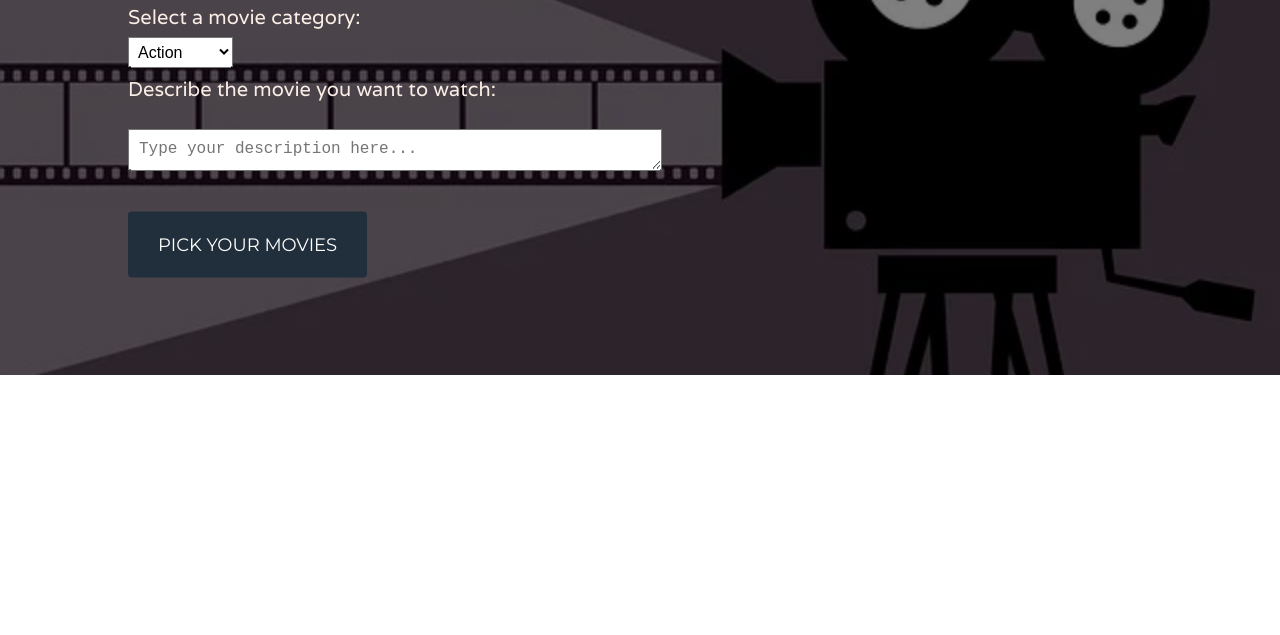
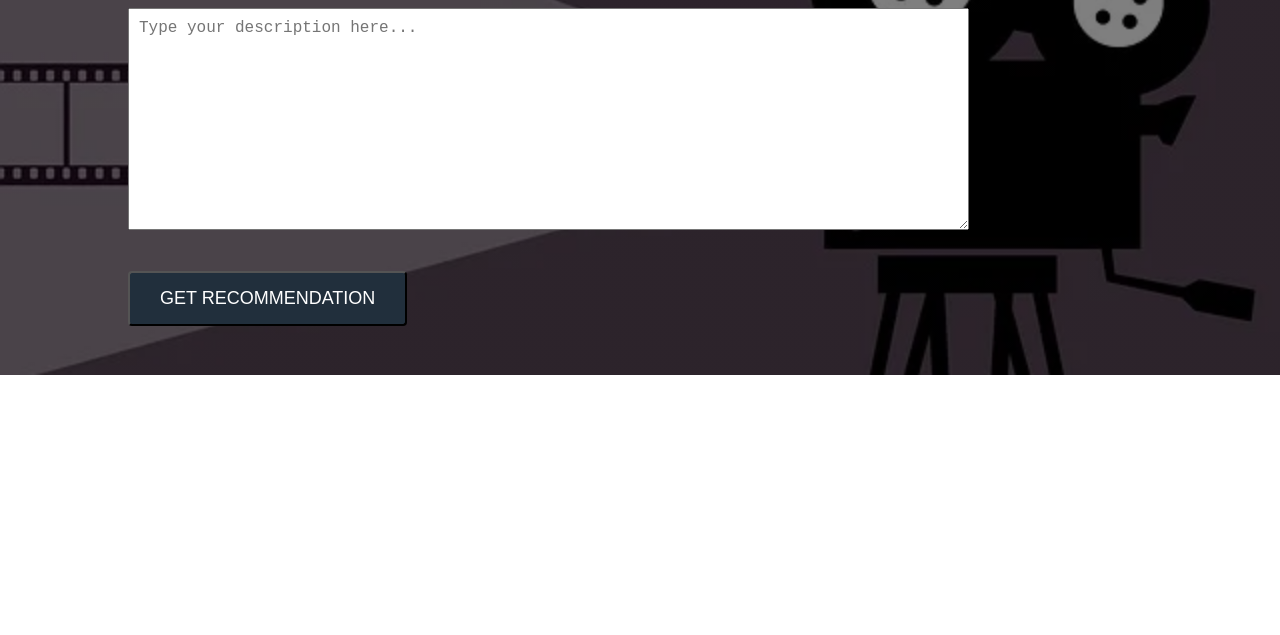
Before and after one commit to tinayiluo0322/movie-recommendation-web-app, a plain HTML site: page static/root/index.html in a window 1280 px wide. Shown: the part 165-800 px from the top of the page. Drawn offline with Linux system fonts and the light colour scheme.

Commit message:
connect input to main

```diff
--- a/static/root/index.html
+++ b/static/root/index.html
@@ -52,8 +52,6 @@
             /* Optional: add padding if needed */
         }
 
-
-
         .button {
             display: inline-block;
             /* Correct display type for the button */
@@ -75,14 +73,6 @@
             background-color: #A93226;
         }
 
-        /* Larger select dropdown */
-        select {
-            padding: 5px;
-            /* Add padding to increase the size */
-            font-size: 16px;
-            /* Optional: increase font size */
-        }
-
         /* Larger label text */
         label {
             font-size: 20px;
@@ -91,8 +81,8 @@
 
         /* Larger textarea */
         textarea {
-            width: 50%;
-            height: 20px;
+            width: 80%;
+            height: 200px;
             /* Adjust the height as needed */
             padding: 10px;
             font-size: 16px;
@@ -107,38 +97,16 @@
     <div class="hero">
         <div class="hero-content">
             <h1>Movie Recommendation</h1>
-            <form action="/submit-your-choice" method="post">
-                <label for="choices">Select a movie category:</label>
-                <br>
-                <select id="choices" name="choices">
-                    <option value="Action">Action</option>
-                    <option value="Adventure">Adventure</option>
-                    <option value="Animation">Animation</option>
-                    <option value="Crime">Crime</option>
-                    <option value="Family">Family</option>
-                    <option value="Fantasy">Fantasy</option>
-                    <option value="Film-noir">Film-noir</option>
-                    <option value="History">History</option>
-                    <option value="Horror">"Horror</option>
-                    <option value="Mystery">Mystery</option>
-                    <option value="Romance">Romance</option>
-                    <option value="SciFi">SciFi</option>
-                    <option value="Sports">Sports</option>
-                    <option value="Thriller">Thriller</option>
-                    <option value="War">War</option>
-                </select>
-                <br>
-                <!-- Added line break -->
+            <form action="/movie" method="post">
                 <label for="description">Describe the movie you want to watch:</label>
                 <br>
                 <textarea id="description" name="description" placeholder="Type your description here..."></textarea>
-                <br> <!-- Added line break -->
-                <a href="finder.html" class="button">Pick Your Movies</a>
+                <br>
+                <button type="submit" class="button">Get Recommendation</button>
             </form>
         </div>
     </div>
 
-
 </body>
 
 </html>
```
Also changed, not shown: 1 other file.
